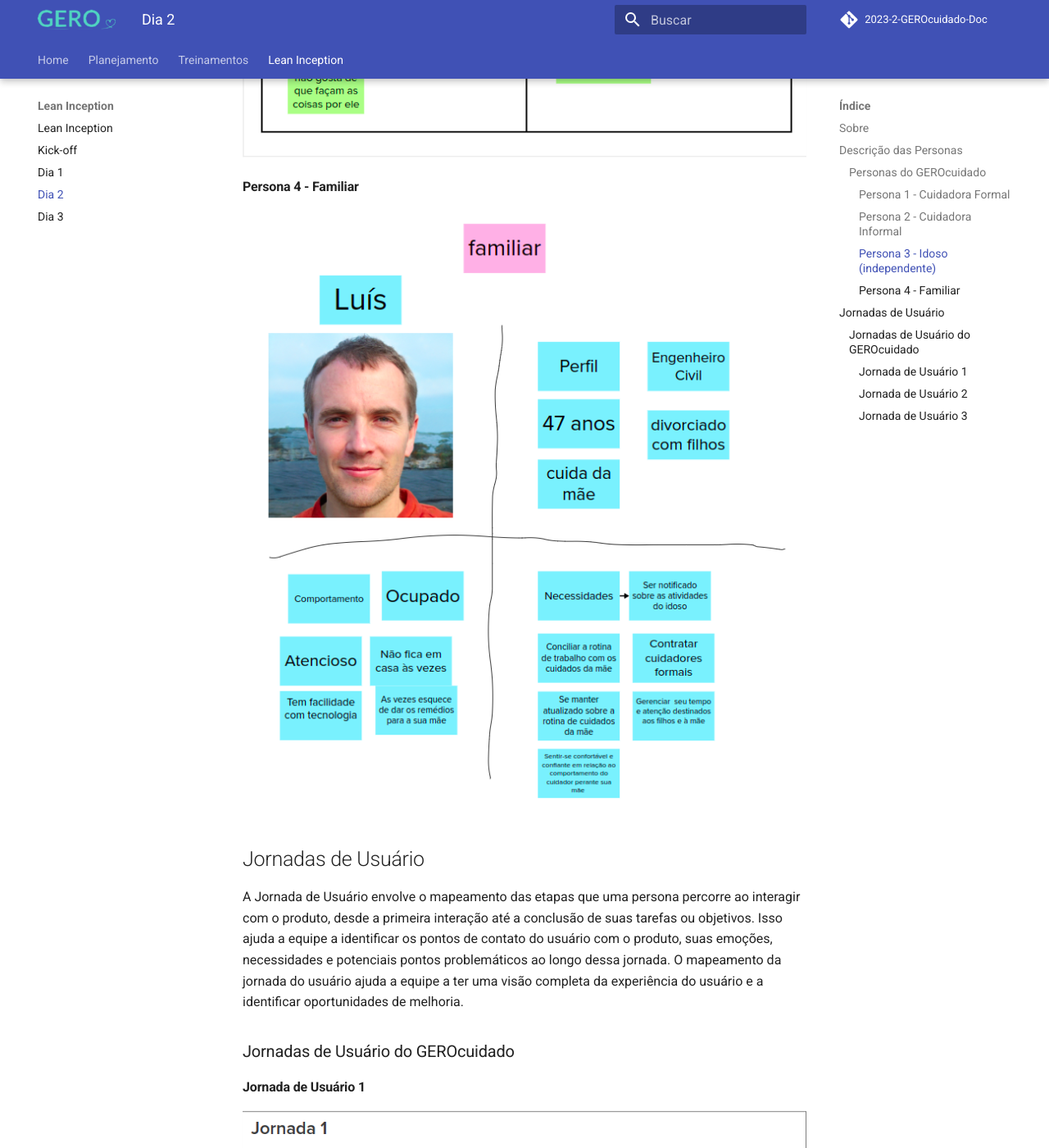
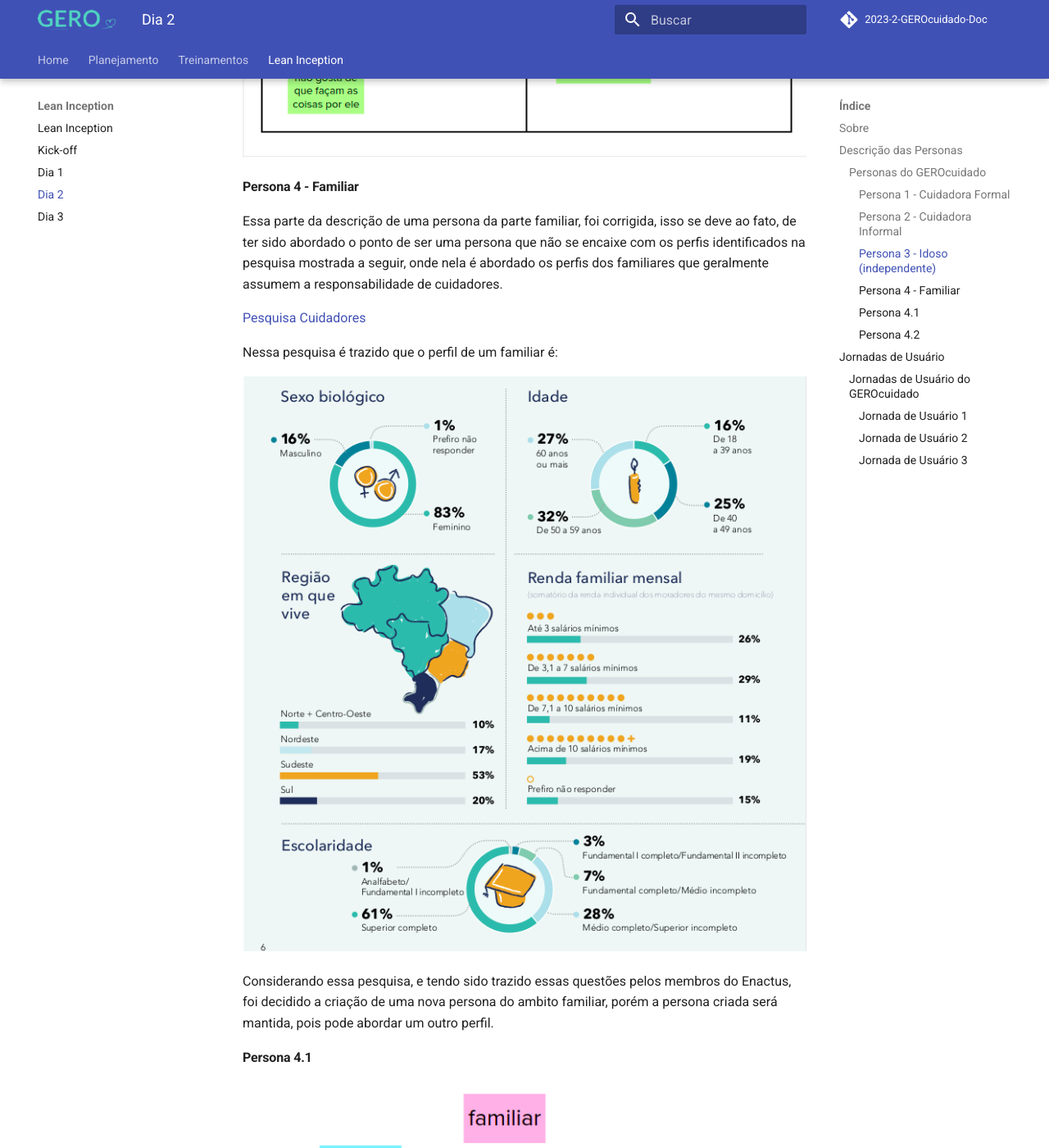
Before and after one commit to fga-eps-mds/2023-2-GEROcuidado-Doc, an MkDocs documentation site: the page built from docs/lean_inception/dia_2.md, in a window 1280 px wide and 1400 px high, scrolled down 2935 px. Shown: the whole window at 82% size. Built offline with MkDocs 1.6.1 and Material for MkDocs 9.7.7, drawn with Linux system fonts in a browser that asks for light colours; comment, search, counter and statistics services are not loaded.

Commit message:
Atualiza documento do dia 2 de lean inception

```diff
--- a/docs/lean_inception/dia_2.md
+++ b/docs/lean_inception/dia_2.md
@@ -24,7 +24,23 @@ Nesta etapa, a equipe começa a criar descrições detalhadas das personas que r
 
 #### Persona 4 - Familiar
 
-![Persona 4](../assets/imagens/lean_inception/persona4.png)
+Essa parte da descrição de uma persona da parte familiar, foi corrigida, isso se deve ao fato, de ter sido abordado o ponto de ser uma persona que não se encaixe com os perfis identificados na pesquisa mostrada a seguir, onde nela é abordado os perfis dos familiares que geralmente assumem a responsabilidade de cuidadores.
+
+[Pesquisa Cuidadores](../assets/pesquisa-cuidadores_digital.pdf)
+
+Nessa pesquisa é trazido que o perfil de um familiar é:
+
+![Perfil Familiar](../assets/imagens/lean_inception/pesquisa_perfil_familiar.png)
+
+Considerando essa pesquisa, e tendo sido trazido essas questões pelos membros do Enactus, foi decidido a criação de uma nova persona do ambito familiar, porém a persona criada será mantida, pois pode abordar um outro perfil.
+
+#### Persona 4.1
+
+![Persona 4.1](../assets/imagens/lean_inception/persona4.png)
+
+#### Persona 4.2
+
+![Persona 4.2](../assets/imagens/lean_inception/persona5.png)
 
 ## Jornadas de Usuário
 
```
Also changed, not shown: docs/assets/imagens/lean_inception/persona5.png (added), 1 other file.
